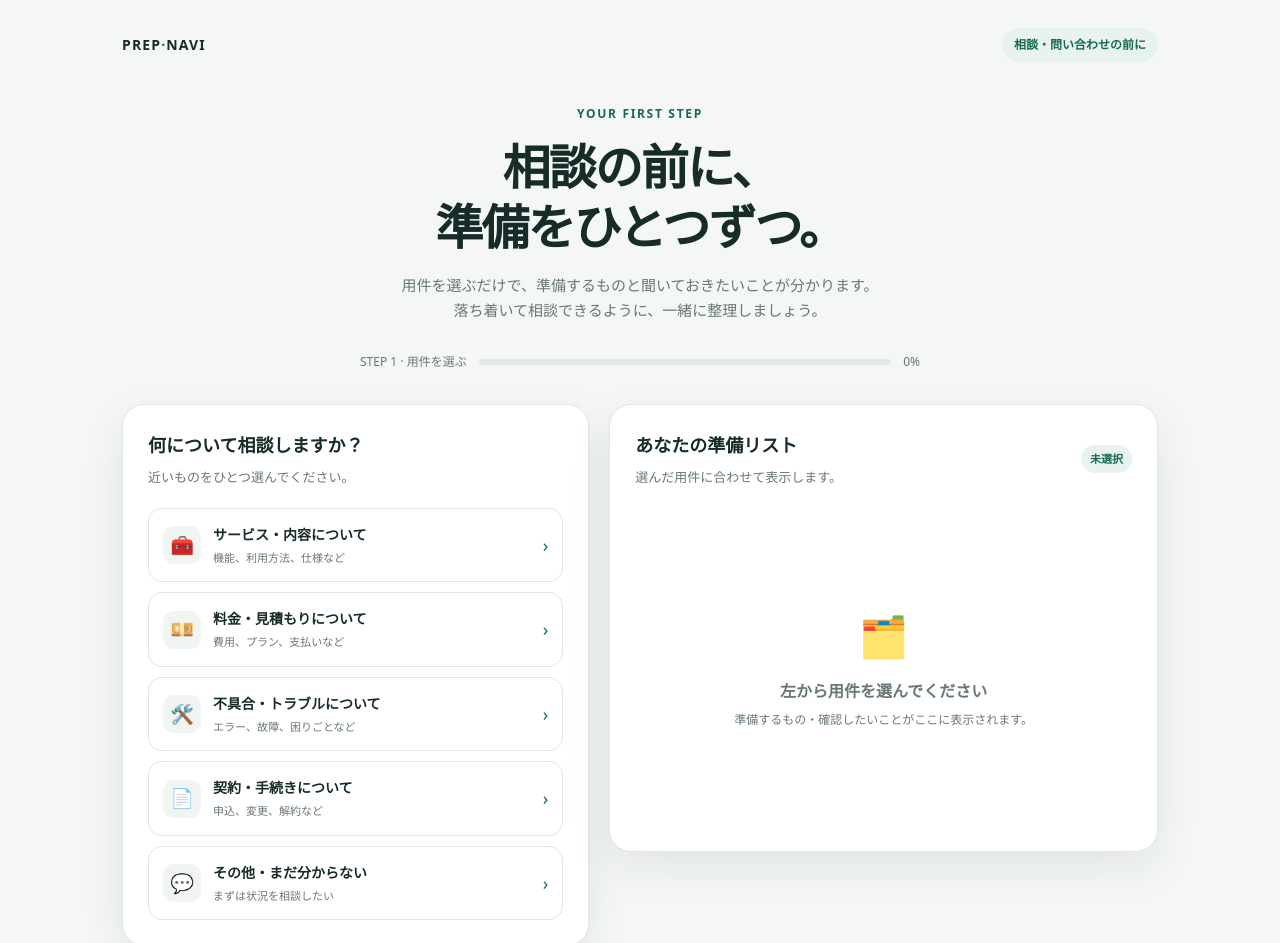
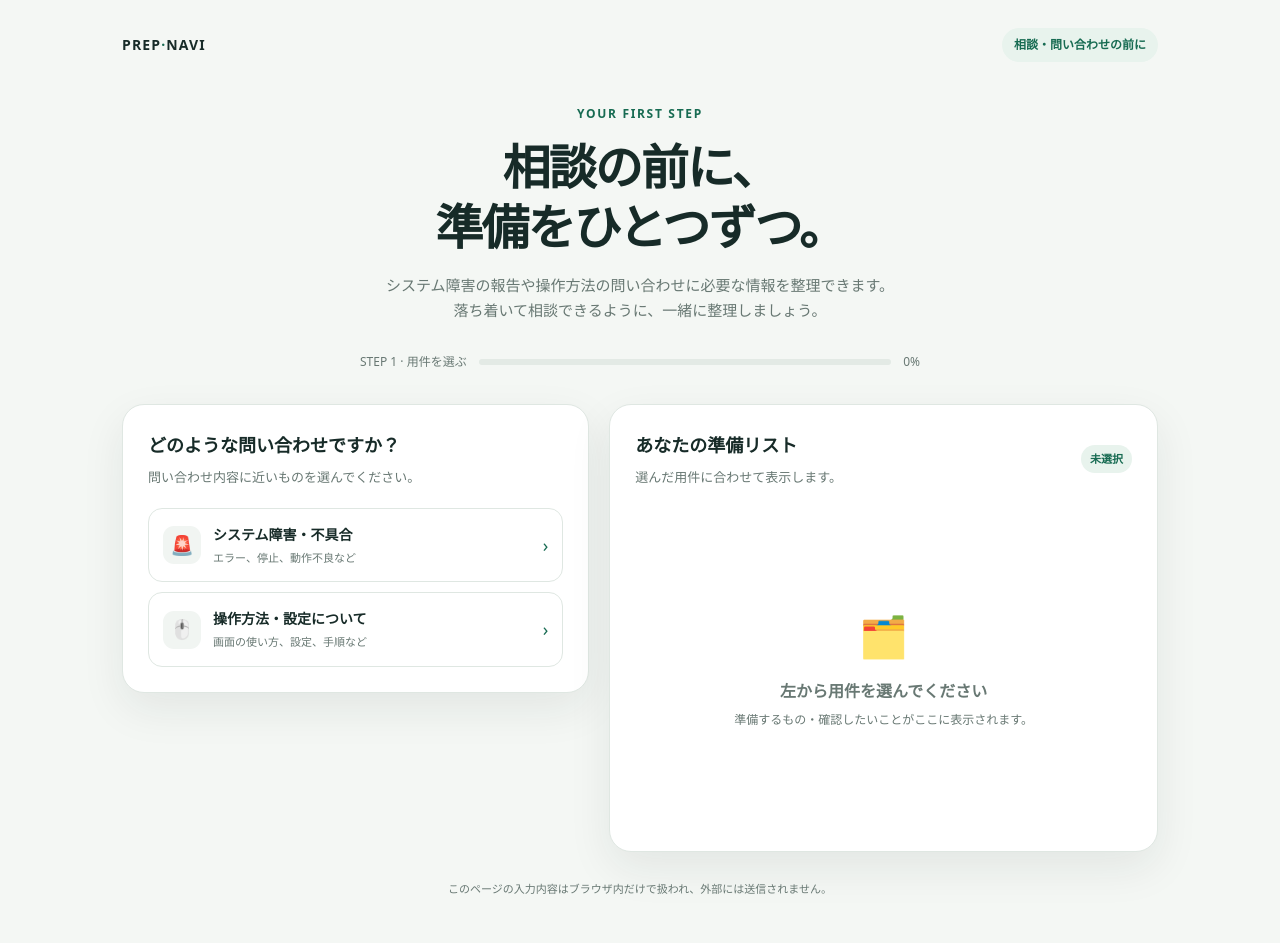
Before and after one commit to takagin5/my-first-page, a plain HTML site: page kikitai/index.html in a window 1280 px wide. Shown: the top 943 px of the page. Drawn offline with Linux system fonts and the light colour scheme.

Commit message:
相談内容をシステム障害・操作方法の問い合わせに更新

```diff
--- a/kikitai/index.html
+++ b/kikitai/index.html
@@ -18,18 +18,15 @@
 <section class="hero">
 <div class="eyebrow">YOUR FIRST STEP</div>
 <h1>相談の前に、<br>準備をひとつずつ。</h1>
-<p>用件を選ぶだけで、準備するものと聞いておきたいことが分かります。<br>落ち着いて相談できるように、一緒に整理しましょう。</p>
+<p>システム障害の報告や操作方法の問い合わせに必要な情報を整理できます。<br>落ち着いて相談できるように、一緒に整理しましょう。</p>
 <div class="progress"><span id="progressText">STEP 1 · 用件を選ぶ</span><div class="track"><div class="fill" id="progressFill"></div></div><span id="progressPercent">0%</span></div>
 </section>
 <main class="layout">
 <section class="panel">
-<h2>何について相談しますか？</h2><p class="sub">近いものをひとつ選んでください。</p>
+<h2>どのような問い合わせですか？</h2><p class="sub">問い合わせ内容に近いものを選んでください。</p>
 <div class="choices" id="choices">
-<button class="choice" data-type="service" aria-pressed="false"><span class="emoji">🧰</span><span><strong>サービス・内容について</strong><small>機能、利用方法、仕様など</small></span><span class="arrow">›</span></button>
-<button class="choice" data-type="price" aria-pressed="false"><span class="emoji">💴</span><span><strong>料金・見積もりについて</strong><small>費用、プラン、支払いなど</small></span><span class="arrow">›</span></button>
-<button class="choice" data-type="trouble" aria-pressed="false"><span class="emoji">🛠️</span><span><strong>不具合・トラブルについて</strong><small>エラー、故障、困りごとなど</small></span><span class="arrow">›</span></button>
-<button class="choice" data-type="contract" aria-pressed="false"><span class="emoji">📄</span><span><strong>契約・手続きについて</strong><small>申込、変更、解約など</small></span><span class="arrow">›</span></button>
-<button class="choice" data-type="other" aria-pressed="false"><span class="emoji">💬</span><span><strong>その他・まだ分からない</strong><small>まずは状況を相談したい</small></span><span class="arrow">›</span></button>
+<button class="choice" data-type="outage" aria-pressed="false"><span class="emoji">🚨</span><span><strong>システム障害・不具合</strong><small>エラー、停止、動作不良など</small></span><span class="arrow">›</span></button>
+<button class="choice" data-type="howto" aria-pressed="false"><span class="emoji">🖱️</span><span><strong>操作方法・設定について</strong><small>画面の使い方、設定、手順など</small></span><span class="arrow">›</span></button>
 </div>
 </section>
 <section class="panel" aria-live="polite">
@@ -40,7 +37,7 @@
 <div class="group"><h4>持っておくとスムーズなもの</h4><div class="checks" id="materials"></div></div>
 <div class="group"><h4>相談時に聞いておきたいこと</h4><div class="checks" id="questions"></div></div>
 <div class="note"><strong>💡 うまく説明できなくても大丈夫</strong><span id="tip"></span></div>
-<div class="field"><label for="memo">相談したいこと・状況メモ</label><textarea id="memo" placeholder="例：いつから、どんな場面で困っているか…"></textarea></div>
+<div class="field"><label for="memo">発生状況・操作したい内容のメモ</label><textarea id="memo" placeholder="例：発生時刻、対象システム、エラー内容、試した操作…"></textarea></div>
 <div class="field"><label for="confidence">準備の進み具合</label><div class="range-row"><span>これから</span><span class="range-value" id="rangeValue">50%</span><span>準備できた</span></div><input id="confidence" type="range" min="0" max="100" step="10" value="50"></div>
 <div class="actions"><button class="btn primary" id="copyBtn">準備メモをコピー</button><button class="btn secondary" id="resetBtn">最初からやり直す</button></div>
 </div>
@@ -51,11 +48,8 @@
 <div class="toast" id="toast" role="status">コピーしました</div>
 <script>
 const data={
-service:{title:"サービス・内容について",intro:"知りたいことや実現したいことを整理しておくと、案内がスムーズです。",materials:["利用中のサービス名・プラン名","現在の利用状況が分かる画面や資料","実現したいこと・使いたい場面のメモ","比較しているサービスや参考資料（あれば）"],questions:["自分の目的に合う機能・プランはどれか","利用開始までの流れと必要な準備は何か","利用上の制限や注意点はあるか","導入後のサポート・問い合わせ方法はどうなっているか"],tip:"「何をしたいか」「どこが分からないか」だけでも十分です。画面や資料があれば、見せながら相談できます。"},
-price:{title:"料金・見積もりについて",intro:"条件や希望予算を整理しておくと、具体的な見積もりを受け取りやすくなります。",materials:["希望するサービス・商品や数量","利用人数・期間・開始希望日","希望予算や想定している費用感","他社の見積もり・比較資料（あれば）"],questions:["初期費用と月額・継続費用はいくらか","追加料金が発生する条件は何か","見積もりの有効期限と支払い条件はどうなっているか","予算に合わせたプランや調整方法はあるか"],tip:"予算が決まっていなくても問題ありません。上限や「このくらいなら検討できる」という目安があると話しやすくなります。"},
-trouble:{title:"不具合・トラブルについて",intro:"発生した状況を時系列で整理すると、原因の確認が進みやすくなります。",materials:["発生した日時・頻度","表示されたエラーメッセージや画面のスクリーンショット","利用端末・OS・ブラウザなどの環境","試した対処方法と、その結果"],questions:["原因として考えられることは何か","すぐにできる回避策・復旧方法はあるか","データや利用環境への影響はあるか","解決までの目安と、次に連絡するタイミングはいつか"],tip:"再現手順が分からなくても大丈夫です。「いつから」「何をしたとき」「どうなったか」の3点から伝えてみましょう。"},
-contract:{title:"契約・手続きについて",intro:"契約内容と希望する変更時期を確認しておくと、必要な手続きを案内してもらえます。",materials:["契約者名・契約番号（分かる範囲で）","現在の契約内容・プランが分かる書類","希望する手続き内容と希望日","本人確認や申請に必要そうな書類（案内がある場合）"],questions:["手続きに必要な書類・申請方法は何か","変更が反映される時期はいつか","手数料・違約金などの費用は発生するか","手続き後に必要な対応や注意点はあるか"],tip:"契約番号などがすぐに分からなくても、まずは相談できます。個人情報や本人確認書類は、案内された正式な窓口でのみ提示してください。"},
-other:{title:"その他・まだ分からない",intro:"相談したいことが整理できていなくても大丈夫。分かる範囲で状況を共有しましょう。",materials:["相談したいと思ったきっかけ","困っていること・気になっていることのメモ","関係しそうな資料や画面（あれば）","いつまでに解決したいか・希望する状態"],questions:["この内容はどの窓口・担当に相談すればよいか","解決に向けて、まず何を確認すればよいか","追加で用意した方がよい情報や資料はあるか","次に取るべき行動と目安の時期は何か"],tip:"話がまとまっていなくても問題ありません。「ちょっと困っている」「こうなったらうれしい」から始めてみましょう。"}
+outage:{title:"システム障害・不具合",intro:"発生状況と影響範囲を整理しておくと、原因調査と復旧対応がスムーズになります。",materials:["発生した日時・最後に正常利用できた時刻","対象のシステム名・機能名・利用していたURL","表示されたエラー文言・エラーコード・画面のスクリーンショット","影響を受けているユーザー・部署・業務と発生範囲","発生直前に行った操作や変更、試した対処とその結果"],questions:["現在、障害は確認されているか。影響範囲はどこまでか","業務を継続するための回避策や代替手段はあるか","復旧の見込みと、次回の状況報告はいつか","データの消失・重複・不整合が発生していないか","利用者側で追加確認・操作してよいこと、避けるべきことは何か"],tip:"再起動や設定変更を行う前に、エラー画面・発生時刻・操作内容を記録してください。パスワードや認証コードなどの秘密情報はメモに含めないでください。"},
+howto:{title:"操作方法・設定について",intro:"やりたいことと、今どの画面で止まっているかを整理すると、必要な操作を案内してもらいやすくなります。",materials:["利用しているシステム名・画面名・機能名","実現したい作業や設定内容（ゴール）","操作している端末・OS・ブラウザ","現在表示している画面のスクリーンショット（個人情報は隠す）","試した操作と、分からなくなった手順・表示内容"],questions:["目的の操作を行う正しい手順は何か","必要な権限・アカウント・事前設定はあるか","設定を変更した場合、他の利用者や既存データに影響するか","操作を誤った場合に元に戻す方法はあるか","マニュアルや次回確認できるヘルプページはあるか"],tip:"「何をしたいか」「どの画面まで進めたか」「どこで迷ったか」の順に伝えると説明しやすくなります。画面共有や画像を使う場合は、個人情報や機密情報を隠してください。"}
 };
 const choices=[...document.querySelectorAll(".choice")],empty=document.getElementById("empty"),result=document.getElementById("result");
 let selected=null;
@@ -65,7 +59,7 @@ function updateProgress(){if(!selected)return;const total=document.querySelector
 choices.forEach(b=>b.addEventListener("click",()=>choose(b.dataset.type)));
 document.getElementById("confidence").addEventListener("input",e=>document.getElementById("rangeValue").textContent=e.target.value+"%");
 document.getElementById("resetBtn").addEventListener("click",()=>{selected=null;choices.forEach(b=>b.setAttribute("aria-pressed","false"));result.style.display="none";empty.style.display="grid";document.getElementById("progressFill").style.width="0";document.getElementById("progressText").textContent="STEP 1 · 用件を選ぶ";document.getElementById("progressPercent").textContent="0%";document.getElementById("stepBadge").textContent="未選択"});
-document.getElementById("copyBtn").addEventListener("click",async()=>{if(!selected)return;const d=data[selected];const list=id=>[...document.querySelectorAll("#"+id+" .check")].map(x=>(x.querySelector("input").checked?"☑ ":"☐ ")+x.querySelector("span").textContent).join("\n");const text="【相談前の準備メモ】\n用件："+d.title+"\n\n■ 準備するもの\n"+list("materials")+"\n\n■ 聞いておくこと\n"+list("questions")+"\n\n■ 相談メモ\n"+document.getElementById("memo").value+"\n\n準備の進み具合："+document.getElementById("confidence").value+"%";try{await navigator.clipboard.writeText(text);showToast("準備メモをコピーしました")}catch(e){const area=document.createElement("textarea");area.value=text;document.body.append(area);area.select();document.execCommand("copy");area.remove();showToast("準備メモをコピーしました")}});
+document.getElementById("copyBtn").addEventListener("click",async()=>{if(!selected)return;const d=data[selected];const list=id=>[...document.querySelectorAll("#"+id+" .check")].map(x=>(x.querySelector("input").checked?"☑ ":"☐ ")+x.querySelector("span").textContent).join("\n");const text="【システム問い合わせ準備メモ】\n用件："+d.title+"\n\n■ 準備するもの\n"+list("materials")+"\n\n■ 聞いておくこと\n"+list("questions")+"\n\n■ 状況・操作メモ\n"+document.getElementById("memo").value+"\n\n準備の進み具合："+document.getElementById("confidence").value+"%";try{await navigator.clipboard.writeText(text);showToast("準備メモをコピーしました")}catch(e){const area=document.createElement("textarea");area.value=text;document.body.append(area);area.select();document.execCommand("copy");area.remove();showToast("準備メモをコピーしました")}});
 function showToast(msg){const t=document.getElementById("toast");t.textContent=msg;t.classList.add("show");setTimeout(()=>t.classList.remove("show"),2200)}
 </script>
 </body>
```
